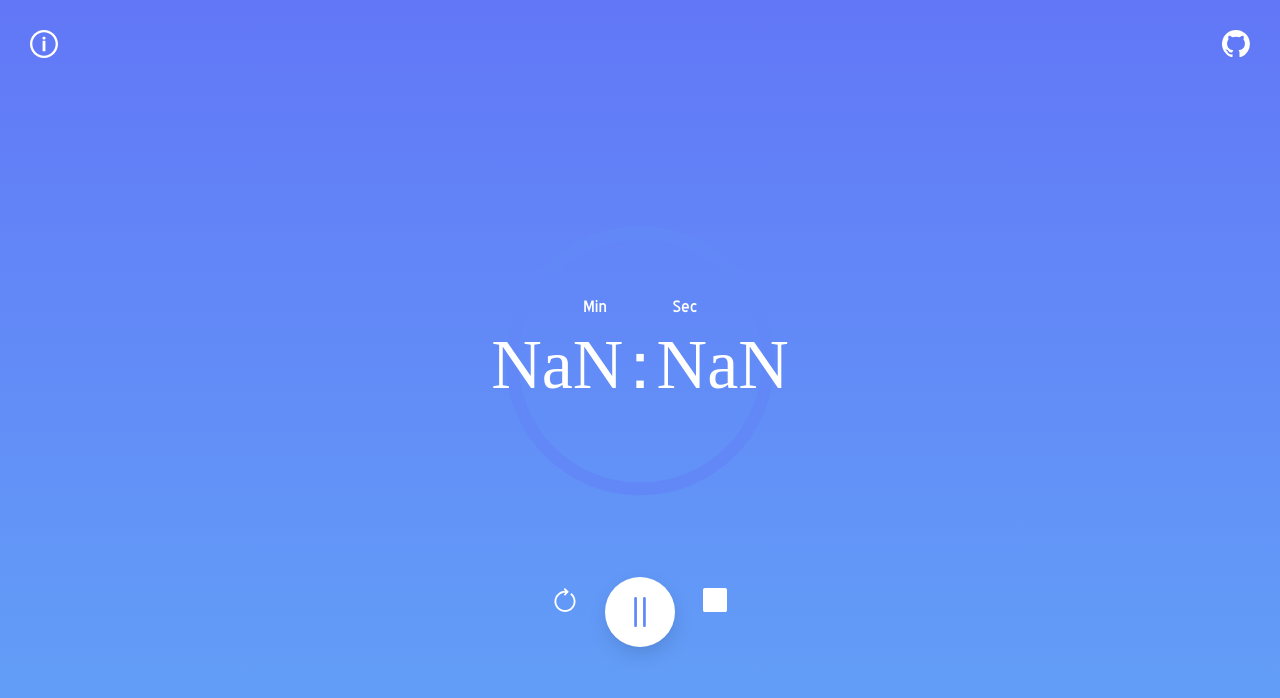
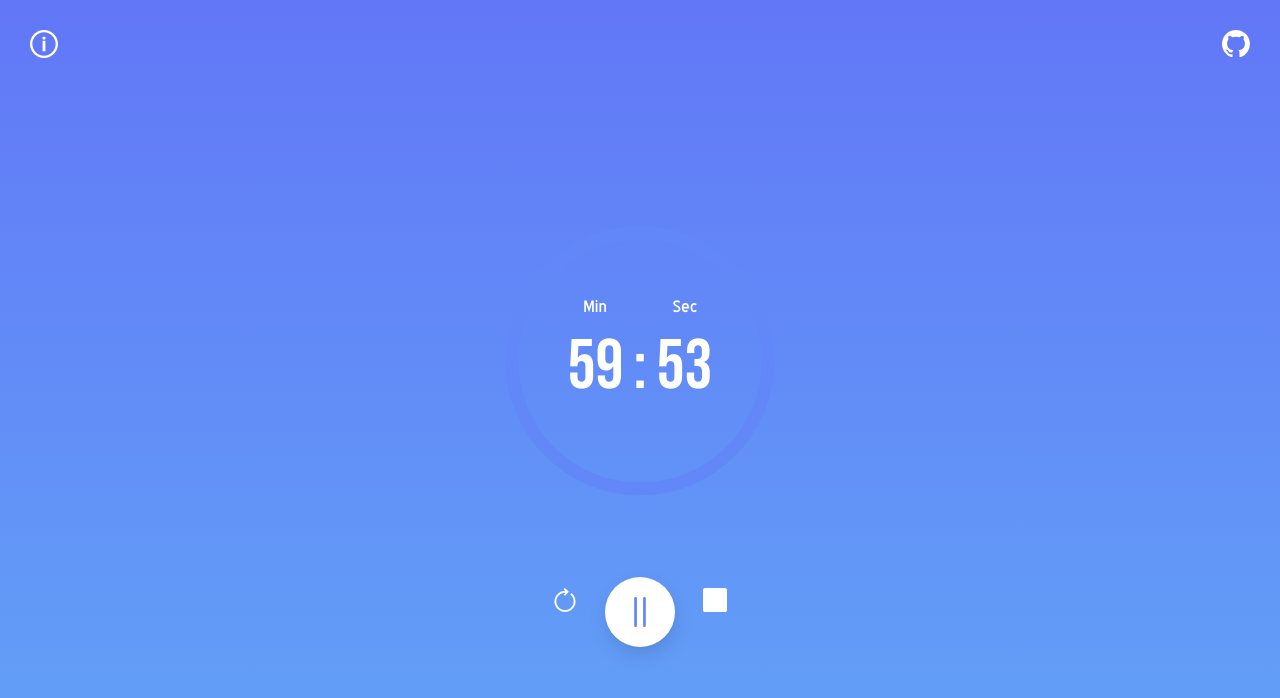
Before and after one commit to iondrimba/pwa-timer, a React (Create React App) app: page /timer in a window 1280 px wide. Shown: the top 698 px of the page. Built offline with nearby package versions, Linux system fonts and the light colour scheme.

Commit message:
Refactor removal of minutes field

```diff
--- a/src/app/App.tsx
+++ b/src/app/App.tsx
@@ -10,6 +10,7 @@ import Navbar from '../components/Navbar';
 import Ripple from '../components/Ripple';
 import Route from './Route';
 import { Ctx } from './Store';
+import { secondsToMinutes } from '../helpers';
 
 import Home from '../pages/home';
 import About from '../pages/about';
@@ -21,7 +22,6 @@ const history = createBrowserHistory();
 const App = () => {
   const context = useContext(Ctx);
   const [path, setPath] = useState(history.location.pathname);
-  const [minutes, setMinutes] = useState(context.minutes);
   const [seconds, setSeconds] = useState(context.seconds);
 
   const unlisten = history.listen((location) => {
@@ -33,12 +33,19 @@ const App = () => {
     history.push('/about');
   }
 
+  function setMinutes(minutes: number) {
+    setSeconds(minutes * 60);
+    context.setMinutes(secondsToMinutes(minutes * 60));
+  }
+
   function minutesIncrease() {
     setSeconds(seconds + 60);
+    context.setMinutes(secondsToMinutes(seconds + 60));
   }
 
   function minutesDecrease() {
     setSeconds(seconds - 60);
+    context.setMinutes(secondsToMinutes(seconds - 60));
   }
 
   function secondsIncrease() {
@@ -76,7 +83,7 @@ const App = () => {
           <Github />
         </Link>
       </Navbar>
-      <Ctx.Provider value={{ setMinutes, setSeconds, minutes, seconds, navigate: history.push, minutesIncrease, minutesDecrease, secondsIncrease, secondsDecrease }}>
+      <Ctx.Provider value={{ setMinutes, setSeconds, seconds, navigate: history.push, minutesIncrease, minutesDecrease, secondsIncrease, secondsDecrease }}>
         <Route path="/" route={path}>
           <Home />
         </Route>
--- a/src/pages/config/index.tsx
+++ b/src/pages/config/index.tsx
@@ -3,7 +3,6 @@ import styled from 'styled-components';
 import { ReactComponent as Play } from '../../icons/media-play.svg';
 
 import { Ctx } from '../../app/Store';
-import { addLeadingZero } from '../../helpers';
 
 import Number from '../../components/Number';
 import PillButton from '../../components/PillButton';
@@ -25,7 +24,7 @@ const PlayIcon = styled(Play)`
 `
 
 const Config = () => {
-  const { minutes, seconds, setMinutes, navigate, minutesIncrease, minutesDecrease, secondsIncrease, secondsDecrease } = useContext(Ctx);
+  const { seconds, setMinutes, navigate, minutesIncrease, minutesDecrease, secondsIncrease, secondsDecrease } = useContext(Ctx);
 
   return (
     <SectionWrapper>
@@ -56,7 +55,7 @@ const Config = () => {
         <PillButton onClick={() => setMinutes(15)} aria-label="set 15 min">15 min</PillButton>
         <PillButton onClick={() => setMinutes(30)} aria-label="set 30 min">30 min</PillButton>
       </Options>
-      <Next type="button" disabled={(minutes === 0)} onClick={() => navigate('/timer')} aria-label="start timer">
+      <Next type="button" disabled={(seconds === 0)} onClick={() => navigate('/timer')} aria-label="start timer">
         <PlayIcon />
       </Next>
     </SectionWrapper >
--- a/src/pages/timer/index.tsx
+++ b/src/pages/timer/index.tsx
@@ -46,8 +46,7 @@ const PlayIcon = styled(Play)`
 `
 
 const Timer = () => {
-  const { navigate, minutes, setMinutes } = useContext(Ctx);
-  const totalSeconds = minutes * 60;
+  const { navigate, setMinutes, seconds: totalSeconds } = useContext(Ctx);
   const [seconds, setSeconds] = useState(totalSeconds);
   const [isComplete, setComplete] = useState(false);
   const [isPaused, setPause] = useState(false);
```
